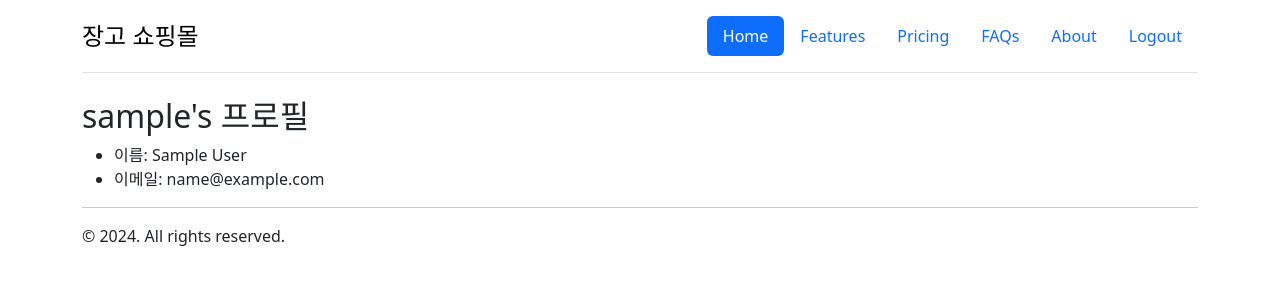
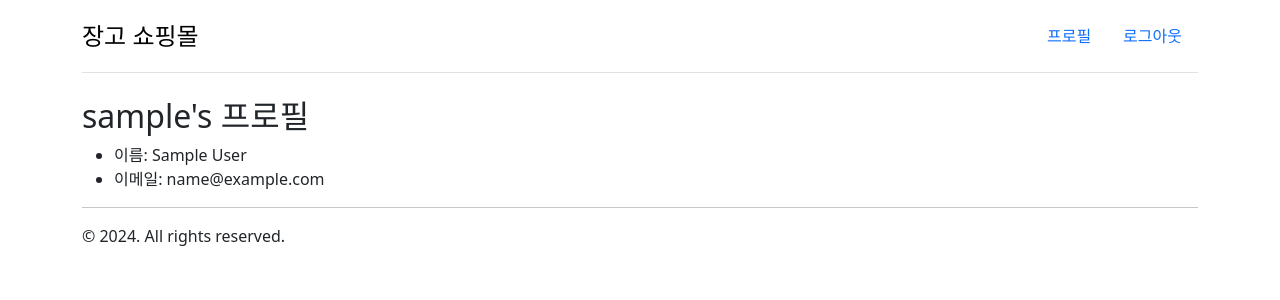
Before and after one commit to updaun/DjangoPayment, a Django app: page /accounts/profile/ in a window 1280 px wide. Shown: the top 300 px of the page. Run offline with Django 5.2, Linux system fonts and the light colour scheme; the visitor is signed in with stand-in values (Sample User, id 1); some libraries are stand-ins or nearby versions.

Commit message:
chore: ui update

```diff
--- a/templates/base.html
+++ b/templates/base.html
@@ -20,23 +20,18 @@
           </a>
 
           <ul class="nav nav-pills">
-            <li class="nav-item"><a href="#" class="nav-link active" aria-current="page">Home</a></li>
-            <li class="nav-item"><a href="#" class="nav-link">Features</a></li>
-            <li class="nav-item"><a href="#" class="nav-link">Pricing</a></li>
-            <li class="nav-item"><a href="#" class="nav-link">FAQs</a></li>
-            <li class="nav-item"><a href="#" class="nav-link">About</a></li>
+            {% if user.is_authenticated %}
+            <li class="nav-item"><a href="{% url 'profile'%}" class="nav-link">프로필</a></li>
             <li class="nav-item">
-                {% if user.is_authenticated %}
                 <form action="/accounts/logout/" method="post" class="d-inline">
                     {% csrf_token %}
-                    <button type="submit" class="nav-link btn">Logout</button>
+                    <button type="submit" class="nav-link btn">로그아웃</button>
                 </form>
-                {% else %}
-                <a href="/accounts/login/" class="nav-link">
-                    Login
-                </a>
-                {% endif %}
             </li>
+            {% else %}
+              <li class="nav-item"><a href="{% url 'signup'%}" class="nav-link">회원가입</a></li>
+              <li class="nav-item"><a href="{% url 'login'%}" class="nav-link">로그인</a></li>
+            {% endif %}
         </ul>
 
         </header>
```
